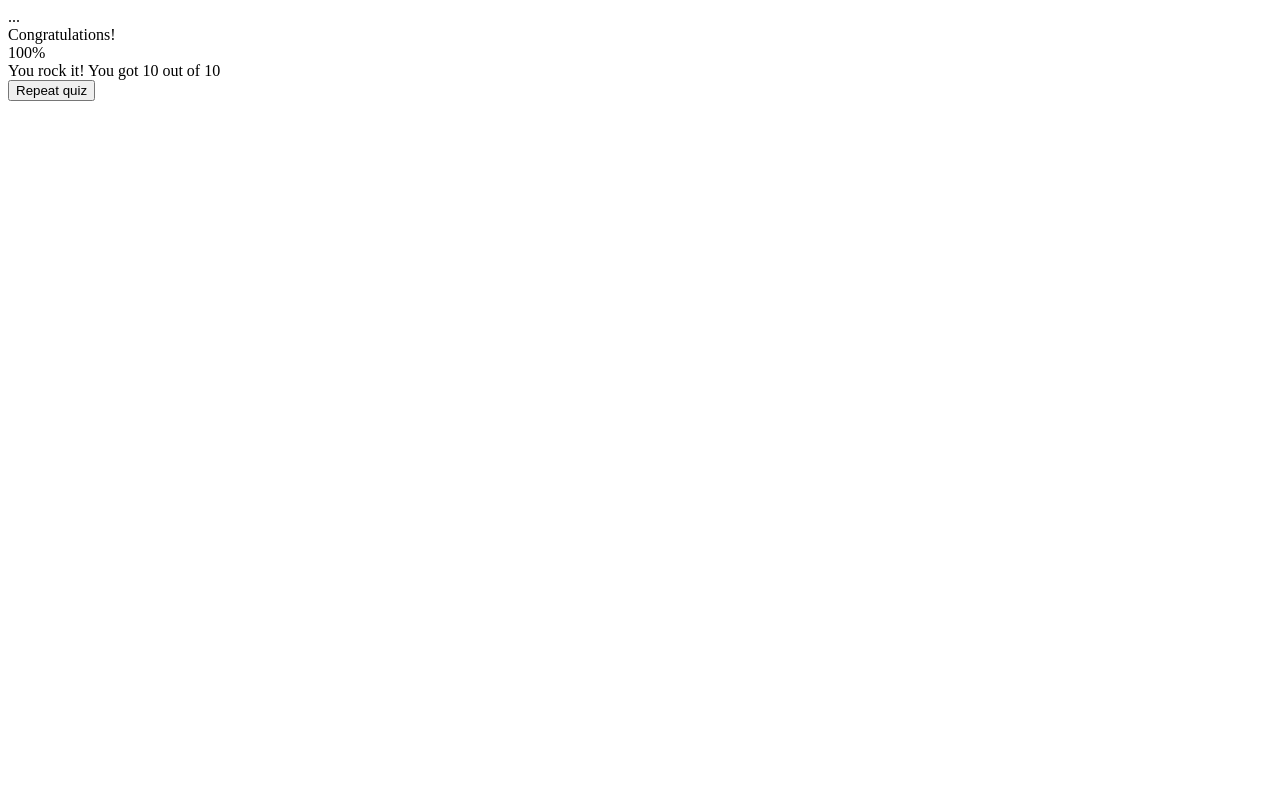
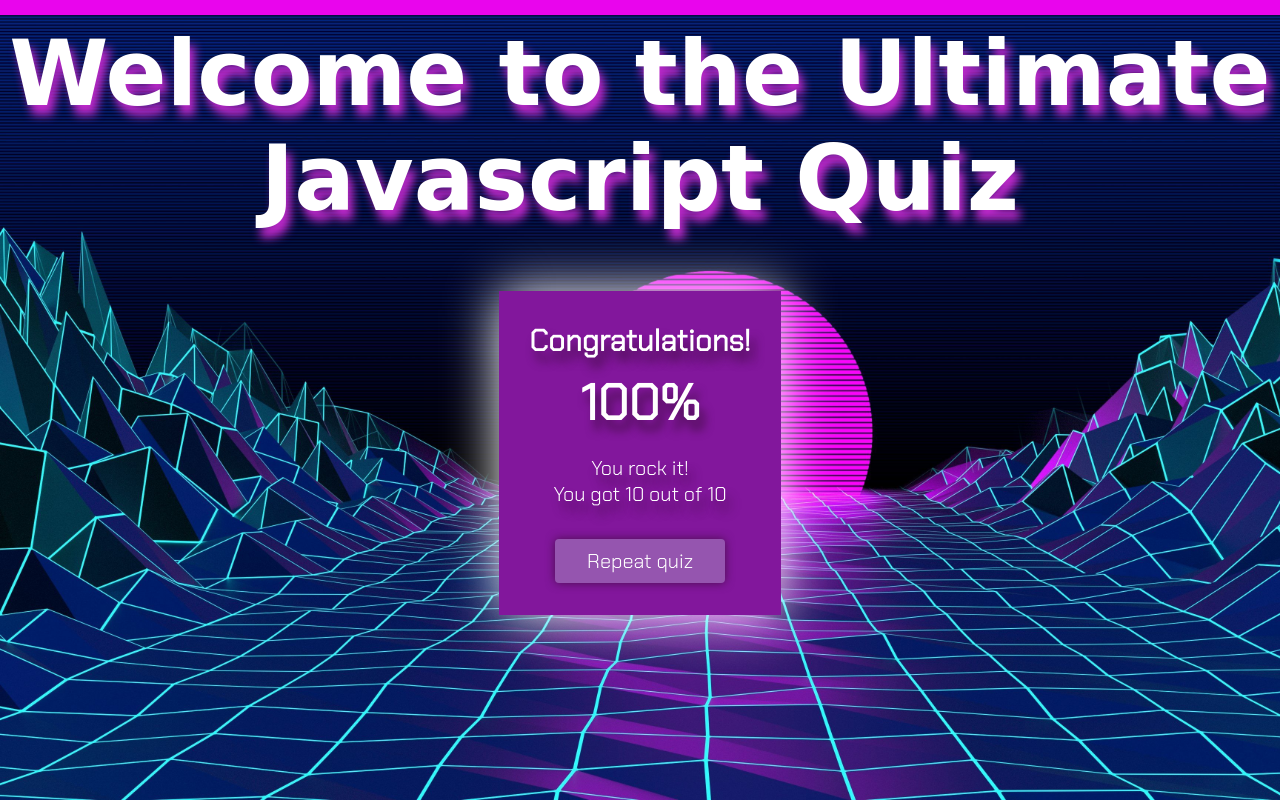
Before and after one commit to cstrecht/javascript_quiz, a plain HTML site: page index.html in a window 1280 px wide. Drawn offline with Linux system fonts and the light colour scheme; a web font is replaced by a local one.

Commit message:
page design

```diff
--- a/index.html
+++ b/index.html
@@ -4,23 +4,40 @@
     <meta charset="UTF-8" />
     <meta http-equiv="X-UA-Compatible" content="IE=edge" />
     <meta name="viewport" content="width=device-width, initial-scale=1.0" />
+    <link rel="stylesheet" href="style.css" />
+    <!--google fonts-->
+    <link rel="preconnect" href="https://fonts.googleapis.com" />
+    <link rel="preconnect" href="https://fonts.gstatic.com" crossorigin />
+    <link
+      href="https://fonts.googleapis.com/css2?family=Chakra+Petch:wght@300&family=Smooch&display=swap"
+      rel="stylesheet"
+    />
+
     <title>Javascript Quiz</title>
   </head>
   <body>
+    <h1>
+      Welcome to the Ultimate <br />
+      Javascript Quiz
+    </h1>
+
     <!--progress bar on top of the page-->
     <div class="progress">
       <div class="progress-bar"></div>
     </div>
     <!--quiz area-->
     <div class="quiz">
-      <div class="question">...</div>
-      <div class="answers"></div>
+      <div class="question">I am the question</div>
+      <div class="answers">I am the answers</div>
     </div>
     <!--Final message appears at the end-->
     <div class="score">
       <div class="scoreText">Congratulations!</div>
       <div class="percentage">100%</div>
-      <div class="scoreMessage">You rock it! You got 10 out of 10</div>
+      <div class="scoreMessage">
+        You rock it! <br />
+        You got 10 out of 10
+      </div>
       <button>Repeat quiz</button>
     </div>
   </body>
--- /dev/null
+++ b/style.css
@@ -0,0 +1,114 @@
+body {
+  background-image: url(/images/back2.jpg);
+  background-size: cover;
+  background-attachment: fixed;
+  color: white;
+  display: flex;
+  flex-direction: column;
+  align-items: center;
+  justify-content: center;
+  height: 70vh;
+}
+.progress {
+  height: 15px;
+  position: fixed;
+  left: 0;
+  top: 0;
+  right: 0;
+  bottom: 3;
+}
+.progress-bar {
+  background-color: #e905ed;
+  height: 100%;
+  transition: all ease 0.5s;
+}
+h1 {
+  text-align: center;
+  font-size: 90px;
+  font-family: "Smooch", cursive;
+  text-shadow: 5px 10px 10px rgb(189, 41, 202);
+}
+/* QUESTIONS AND ANSWERS UI*/
+.quiz {
+  display: none;
+  max-width: 500px;
+  width: 100%;
+  font-family: "Chakra Petch", sans-serif;
+}
+.question {
+  display: flex;
+  align-items: center;
+  justify-content: center;
+  font-size: 30px;
+  margin: 20px 0;
+  height: 50px;
+  background-color: #66e1f7;
+  box-shadow: 0px 0px 20px white;
+  border-radius: 10px;
+  margin-bottom: 50pxpx;
+  color: #02104a;
+}
+.answers {
+  display: flex;
+  align-items: center;
+  justify-content: center;
+  height: 40px;
+  background-color: rgb(12, 12, 12);
+  border-radius: 10px;
+  box-shadow: 0px 0px 10px white;
+  margin-bottom: 5px;
+  color: rgb(255, 255, 255);
+  font-size: 25px;
+  cursor: pointer;
+}
+.answers:hover {
+  background-color: violet;
+  color: black;
+  font-weight: bold;
+}
+/*SCORE AND FINAL MESSAGE UI*/
+.score {
+  position: relative;
+  background-color: #82179c;
+  padding: 30px;
+  box-shadow: 0px 0px 50px white;
+  text-align: center;
+  font-family: "Chakra Petch", sans-serif;
+}
+.scoreText {
+  color: rgb(255, 255, 255);
+  font-size: 30px;
+  font-weight: bold;
+  margin-bottom: 10px;
+  text-shadow: 5px 10px 10px rgb(73, 14, 78);
+}
+.percentage {
+  font-size: 50px;
+  text-shadow: 5px 10px 10px rgb(73, 14, 78);
+  font-weight: bold;
+  margin-bottom: 20px;
+}
+.scoreMessage {
+  font-size: 20px;
+  text-shadow: 5px 10px 10px rgb(73, 14, 78);
+  margin-bottom: 30px;
+}
+button {
+  display: inline-block;
+  text-align: center;
+  text-decoration: none;
+  font-family: "Chakra Petch", sans-serif;
+  font-size: 20px;
+  margin: 2px 0;
+  border: solid 2px transparent;
+  border-radius: 4px;
+  padding: 7px 30px;
+  color: #ffffff;
+  background-color: #9555af;
+  box-shadow: 0px 0px 10px rgb(73, 14, 78);
+  cursor: pointer;
+}
+button:hover {
+  background-color: violet;
+  box-shadow: none;
+}
```
Also changed, not shown: images/back.webp (added), images/back2.jpg (added), 2 other files.
